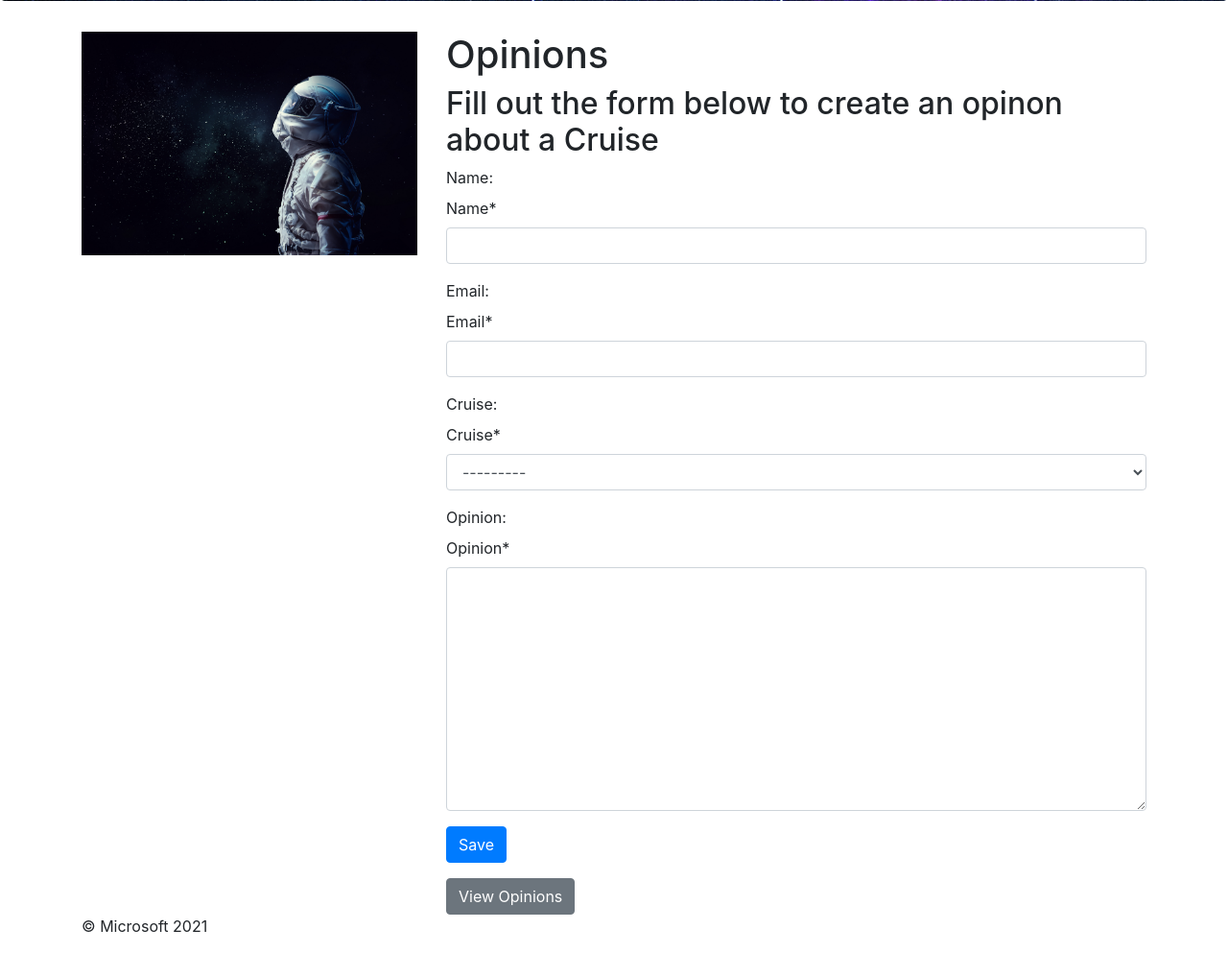
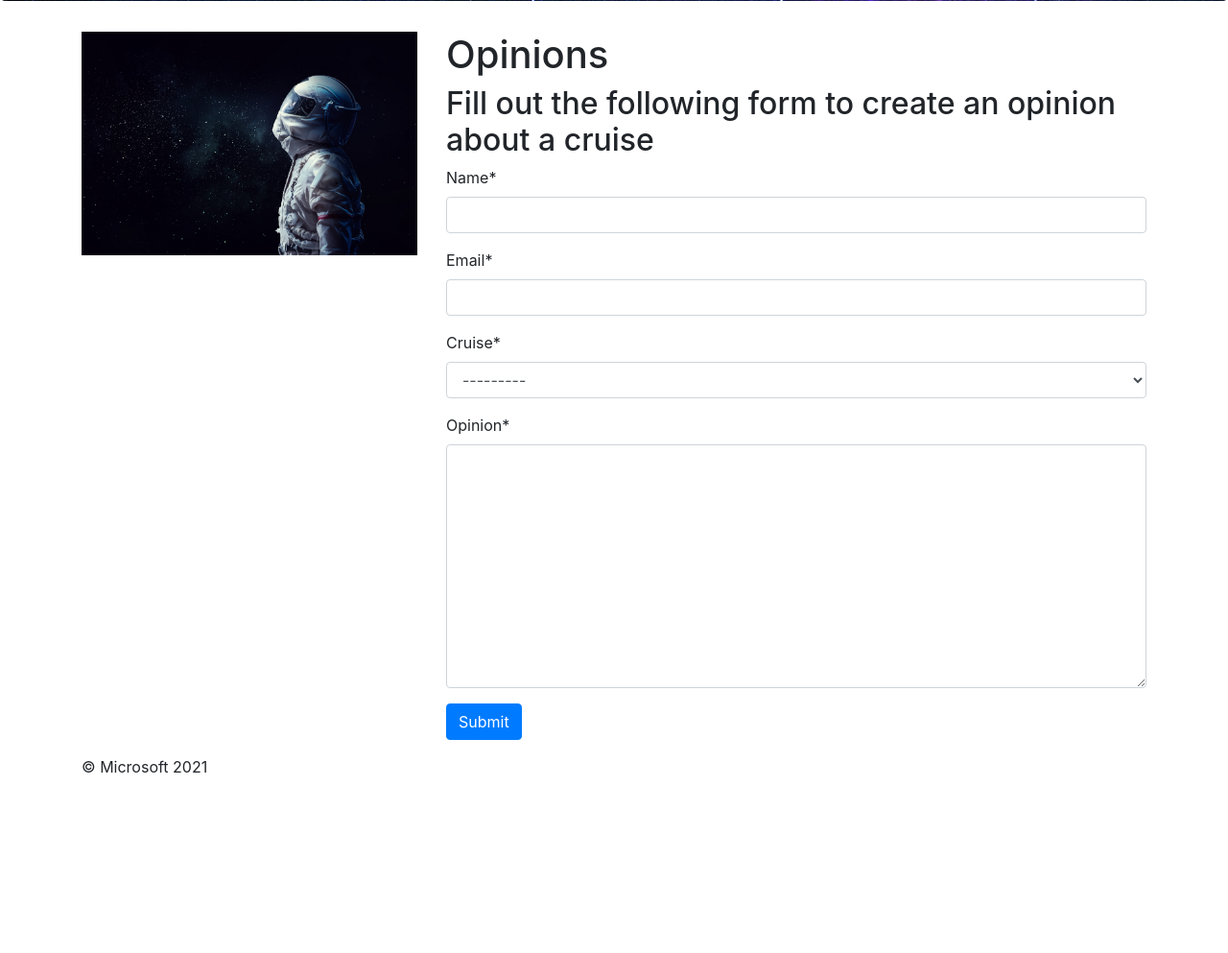
Before and after one commit to SilviadelaTorre/Django-App, a Django app: page /opinions/form in a window 1280 px wide. Shown: the part 462-1455 px from the top of the page at 96% size. After the commit the page ends 1267 px from the top, so only its background shows below. Run offline with Django 4.2, Linux system fonts and the light colour scheme; data comes from the database, SQL or seed files in the repository; some libraries are stand-ins or nearby versions.

Commit message:
changes friday

```diff
--- a/relecloud/models.py
+++ b/relecloud/models.py
@@ -76,3 +76,5 @@ class Opinions(models.Model):
         Cruise,
         on_delete=models.PROTECT
     )
+    def __str__(self):
+        return self.name
--- a/relecloud/templates/opinions.html
+++ /dev/null
@@ -1,32 +0,0 @@
-{% extends 'base.html' %}
-
-{% load crispy_forms_tags %}
-
-{% block title %}
-ReleCloud - Opinions
-{% endblock title %}
-
-{% block content %}
-<h1>Opinions</h1>
-
-<h2>Fill out the form below to create an opinon about a Cruise</h2>
-
-
-<form method="post" class="form">
-    {% csrf_token %}
-
-    {% for field in form %}
-        <div class="form-group">
-            {{ field.label_tag }}
-            {{ field|as_crispy_field}}
-            {{ field.errors }}
-        </div>
-    {% endfor %}
-
-    <button type="submit" class="btn btn-primary">Save</button>
-</form>
-
-<a href="{% url 'opinions_info' %}" class="btn btn-secondary">View Opinions</a>
-
-
-{% endblock content %}
--- /dev/null
+++ b/relecloud/templates/opinions_form.html
@@ -0,0 +1,30 @@
+{% extends 'base.html' %}
+{% load crispy_forms_tags %}
+
+{% block title %}
+Relecloud - Opinions
+{% endblock %}
+
+{% block content %}
+<h1>Opinions</h1>
+
+<h2>Fill out the following form to create an opinion about a cruise</h2>
+
+<form method="POST" class="form">
+    {% csrf_token %}
+    {% for field in form %}
+    <div class="form-group">
+        {{ field|as_crispy_field }}
+        {{field.errors}}
+        {% if field.help_text %}
+        <small class="form-text text-muted">{{ field.help_text }}</small>
+        {% endif %}
+        {% for error in field.errors %}
+        <p style="color: red">{{ error }}</p>
+        {% endfor %}
+    </div>
+    {% endfor %}
+    <button type="submit" class="btn btn-primary">Submit</button>
+</form>
+
+{% endblock %}
--- a/relecloud/urls.py
+++ b/relecloud/urls.py
@@ -10,6 +10,6 @@ urlpatterns = [
     path('destination/<int:pk>', views.DestinationDetailView.as_view(), name='destination_detail'),
     path('cruise/<int:pk>', views.CruiseDetailView.as_view(), name='cruise_detail'),
     path('info_request', views.InfoRequestCreate.as_view(), name='info_request'),
-    path('opinions/', views.OpinionsTable.as_view(), name='opinions_info'),
-    path('opinions/form', views.Opinions.as_view(), name='opinions'),
+    path('opinions/', views.opinions, name='opinions_info'),
+    path('opinions/form', views.OpinionsForm.as_view(), name='opinions_form'),
 ]
--- a/relecloud/views.py
+++ b/relecloud/views.py
@@ -18,13 +18,10 @@ def destinations(request):
     all_destinations = models.Destination.objects.all()
     return render(request, 'destinations.html', { 'destinations': all_destinations})
 
+def opinions(request):
+    all_opinions = models.Opinions.objects.all()
+    return render(request, 'opinions_info.html', { 'opinions': all_opinions})
 
-def cruise_opinions_table(request):
-    cruises_and_opinions = {
-        'cruises': models.Cruise.objects.all(),
-        'opinions': models.Opinions.objects.all(),
-    }
-    return render(request, 'opinions_info.html', {'opinions': cruises_and_opinions})
 
 class DestinationDetailView(generic.DetailView):
     template_name = 'destination_detail.html'
@@ -66,19 +63,28 @@ class InfoRequestCreate(SuccessMessageMixin, generic.CreateView):
         return super().form_valid(form)'''
 
 
-class Opinions(SuccessMessageMixin, generic.CreateView): # form opinions
-    template_name = 'opinions.html'
+class OpinionsInfo(SuccessMessageMixin, generic.CreateView):
+    template_name = 'opinions_info.html'
+    model = models.Opinions
+    context_object_name = 'opinion'
+
+    '''def form_valid(self, form):
+        received_csrf_token = self.request.POST.get('csrfmiddlewaretoken')
+        print(f"Received CSRF Token: {received_csrf_token}")
+
+        # Your existing logic to save the form data
+        return super().form_valid(form)'''
+
+class OpinionsForm(SuccessMessageMixin, generic.CreateView):
+    template_name = 'opinions_form.html'
     model = models.Opinions
     fields = ['name', 'email', 'cruise', 'opinion']
     success_url = reverse_lazy('opinions_info')
-    success_message = 'Thank you, %(name)s! Your opinion has been saved!'
+    success_message = 'Thank you, %(name)s! Your opinion has been recorded!'
 
-    def form_valid(self, form):
+    '''def form_valid(self, form):
         received_csrf_token = self.request.POST.get('csrfmiddlewaretoken')
         print(f"Received CSRF Token: {received_csrf_token}")
-        return super().form_valid(form)
 
-class OpinionsTable(SuccessMessageMixin, generic.CreateView):
-    template_name = 'opinions_info.html'
-    model = models.Opinions
-    context_object_name = 'opinion'
+        # Your existing logic to save the form data
+        return super().form_valid(form)'''
```
Also changed, not shown: relecloud/templates/opinions_info.html (+12 -15 lines).
